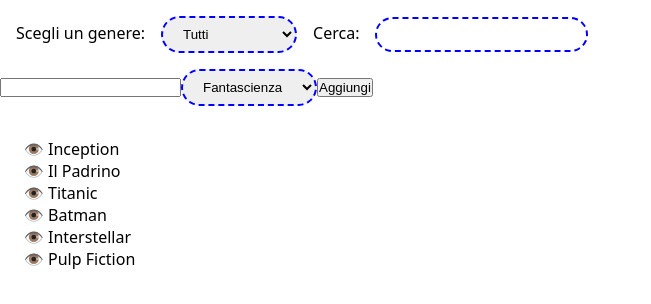
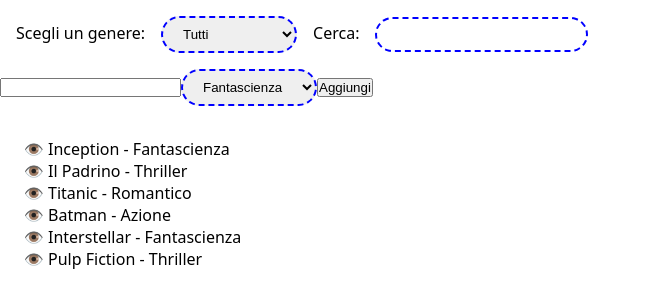
Before and after one commit to andrea-pugliatti/react-movie-filter, a React app: page / in a window 1280 px wide. Shown: the top 304 px of the page, without its empty margins (0-651 px from the left). Built offline with nearby package versions, Linux system fonts and the light colour scheme; the HTML template or start-up script is replaced by a standard one.

Commit message:
Validate the movie after being submitted in the form

```diff
--- a/src/App.jsx
+++ b/src/App.jsx
@@ -40,7 +40,12 @@ function App() {
 	const handleAddMovie = (e) => {
 		e.preventDefault();
 		console.log(newMovieTitle, newMovieGenre);
-		setMovies([{ title: newMovieTitle, genre: newMovieGenre }, ...movies]);
+		if (newMovieTitle.length > 2) {
+			const newMovie = { title: newMovieTitle, genre: newMovieGenre };
+			setMovies([newMovie, ...movies]);
+		}
+		setNewMovieTitle("");
+		setNewMovieGenre("");
 	};
 
 	return (
@@ -92,7 +97,9 @@ function App() {
 
 			<ul className="movie-list">
 				{filtered.map((item, index) => (
-					<li key={index}>{item.title}</li>
+					<li key={index}>
+						{item.title} - {item.genre}
+					</li>
 				))}
 			</ul>
 		</>
```
